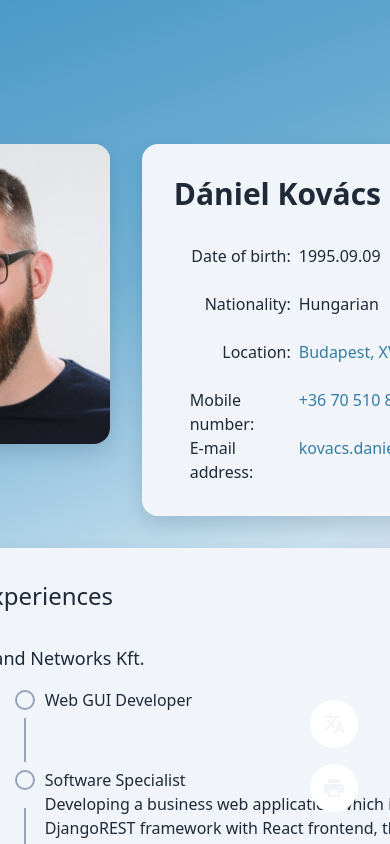
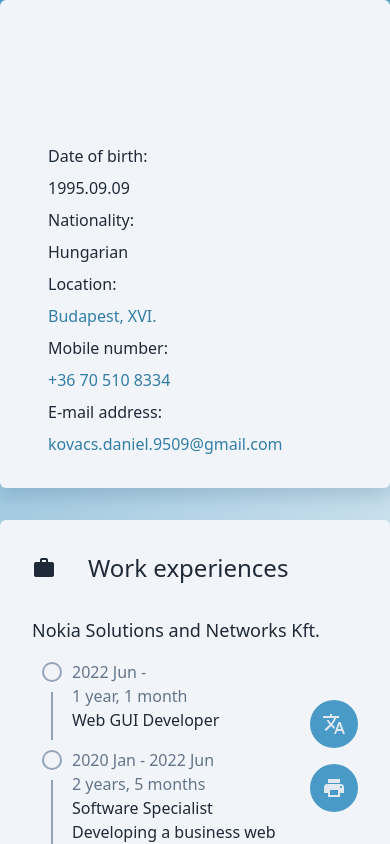
Before and after one commit to danikova/online-cv, a React (Vite) app: page / in a window 390 px wide. Shown: the top 844 px of the page. Built offline with nearby package versions, Linux system fonts and the light colour scheme.

Commit message:
mobile responseiveness added

```diff
--- a/index.html
+++ b/index.html
@@ -4,6 +4,8 @@
   <head>
     <base href="/online-cv/">
     <meta charset="utf-8" />
+    <meta name="viewport"
+      content="height=device-height, width=device-width, initial-scale=1.0, minimum-scale=1.0, maximum-scale=1.0, user-scalable=no, target-densitydpi=device-dpi">
     <link rel="icon" href="./icons/favicon.ico" />
     <meta name="viewport" content="width=device-width, initial-scale=1" />
     <meta name="theme-color" content="#cbe2ef" />
--- a/src/@components/CV.tsx
+++ b/src/@components/CV.tsx
@@ -10,10 +10,10 @@ function CV() {
   const { locale } = useLocale();
 
   return (
-    <div className='box-border p-24 flex items-center justify-center'>
+    <div className='box-border p-24 flex items-center justify-center max-md:p-0 max-md:pb-8'>
       <div
         key={locale}
-        className='p-12 max-w-[1000px]'
+        className='p-12 max-w-[1000px] max-md:p-0 max-md:w-full'
       >
         <Profile />
         <Sections />
--- a/src/@components/HoverContainer.tsx
+++ b/src/@components/HoverContainer.tsx
@@ -1,6 +1,10 @@
 
 export default function HoverContainer({ children, className }: { children?: React.ReactNode, className?: string }) {
-  return <div className={`cm-primary-shadow rounded-2xl after:rounded-2xl bg-slate-100 ${className}`}>
+  return <div className={`
+  cm-primary-shadow rounded-2xl after:rounded-2xl bg-slate-100
+  max-md:rounded-md max-md:hover:rounded-md
+  ${className}
+  `}>
     {children}
   </div>
 }
--- a/src/@components/Timeline.tsx
+++ b/src/@components/Timeline.tsx
@@ -12,25 +12,24 @@ type TimelineProps = {
 }
 
 export default function Timeline({ children }: TimelineProps) {
-  return <div className="grid" style={{
-    gridTemplateColumns: 'auto 2.5rem 1fr',
-  }}>
+  return <div className="grid grid-cols-[auto_2.5rem_1fr] max-md:grid-cols-[2.5rem_1fr]">
     {children}
   </div>
 }
 
 export function TimelineItem({ children, oppContent, last = false, className = '' }: TimelineItemProps) {
   return <>
-    <div className={`min-h-[80px] ${className}`}>{oppContent}</div>
+    <div className={`min-h-[80px] max-md:hidden ${className}`}>{oppContent}</div>
     <div className={`min-h-[80px] flex flex-col items-center justify-start ${className}`}>
       <div className="w-full flex flex-[0_0_1.5rem] items-center justify-center">
         <div className="rounded-full h-4 w-4 ring-2 ring-slate-400" />
       </div>
       {!last && <div className="flex flex-auto items-center" >
-        <div className="h-4/5 w-[2px] bg-slate-400" />
+        <div className="h-[calc(100%-1rem)] w-[2px] bg-slate-400" />
       </div>}
     </div>
     <div className={`min-h-[80px] ${className}`}>
+      <div className="md:hidden">{oppContent}</div>
       <div>{children}</div>
     </div>
   </>
--- a/src/@components/main/Actions.tsx
+++ b/src/@components/main/Actions.tsx
@@ -1,3 +1,4 @@
+import { createPortal } from 'react-dom';
 import PrintIcon from '@material-ui/icons/Print';
 import TranslateIcon from '@material-ui/icons/Translate';
 import { supportedLocales, useLocale } from '@lang';
@@ -7,9 +8,11 @@ const supportedLocaleKeys = Object.keys(supportedLocales);
 function FAB({ children, ...props }) {
   const { className, ...rest } = props;
   return <div className={`
-  flex flex-wrap content-center justify-center w-12 h-12 bg-white rounded-full text-black mix-blend-screen
+    flex flex-wrap content-center justify-center w-12 h-12 bg-white rounded-full text-black
     hover:cursor-pointer hover:bg-slate-200/50
-  ${className}`}
+    md:mix-blend-screen max-md:bg-primary-800 max-md:text-slate-200
+    ${className}
+  `}
     {...rest}>
     {children}
   </div>
@@ -18,10 +21,10 @@ function FAB({ children, ...props }) {
 export function Actions() {
   const { locale, selectLanguage } = useLocale();
 
-  return <>
+  return createPortal(
+    <>
       <FAB
         onClick={() => {
-        debugger;
           const nextLocaleIndex = (supportedLocaleKeys.findIndex((item) => item === locale) + 1) % supportedLocaleKeys.length;
           selectLanguage(supportedLocaleKeys[nextLocaleIndex]);
         }}
@@ -37,5 +40,7 @@ export function Actions() {
       >
         <PrintIcon />
       </FAB>
-  </>
+    </>,
+    document.body
+  )
 }
--- a/src/@components/main/Profile.tsx
+++ b/src/@components/main/Profile.tsx
@@ -2,6 +2,7 @@ import HoverContainer from '@components/HoverContainer';
 import { Transition } from '@headlessui/react'
 import { useIsInViewport } from '@utils/hooks';
 import { useRef } from 'react';
+import { createPortal } from 'react-dom';
 import { FormattedMessage } from 'react-intl';
 
 export function Profile() {
@@ -11,44 +12,41 @@ export function Profile() {
   return (
     <>
       <header className='flex gap-8 pb-8'>
-        <HoverContainer className='h-[300px] w-[300px] basis-[300px]'>
+        <HoverContainer className='h-[300px] w-[300px] basis-[300px] max-md:hidden'>
           <img ref={imgRef} className='h-[300px] w-[300px] rounded-2xl' src="./profile.picture.jpg" />
         </HoverContainer>
         <HoverContainer className='flex-auto p-8'>
           <div className='flex-auto'>
             <div className='min-h-full flex flex-col'>
-              <p className='text-3xl font-bold pb-8'>
+              <p className='text-3xl font-bold pb-8 max-md:opacity-0 max-md:h-28'>
                 <FormattedMessage id="profile.name" />
               </p>
-              <div className='grid grid-rows-5 ml-4' style={{
-                gridTemplateColumns: 'auto 1fr',
-                columnGap: '0.5rem'
-              }}>
-                <p className='justify-self-end font-medium'>
+              <div className='grid grid-cols-[auto_1fr] grid-rows-5 ml-4 gap-y-2 max-md:grid-cols-1'>
+                <p className='md:justify-self-end font-medium'>
                   <FormattedMessage id="profile.dateOfBirth.key" />:
                 </p>
                 <p>
                   <FormattedMessage id="profile.dateOfBirth.value" />
                 </p>
-                <p className='justify-self-end font-medium'>
+                <p className='md:justify-self-end font-medium'>
                   <FormattedMessage id="profile.nationality.key" />:
                 </p>
                 <p>
                   <FormattedMessage id="profile.nationality.value" />
                 </p>
-                <p className='justify-self-end font-medium'>
+                <p className='md:justify-self-end font-medium'>
                   <FormattedMessage id="profile.location.key" />:
                 </p>
                 <a href="https://www.google.com/maps/place/Budapest,+XVI.+ker%C3%BClet/@47.5191306,19.1690793,13z/" className='text-primary-900 hover:underline'>
                   <FormattedMessage id="profile.location.value" />
                 </a>
-                <p className='justify-self-end font-medium'>
+                <p className='md:justify-self-end font-medium'>
                   <FormattedMessage id="profile.mobileNumber.key" />:
                 </p>
                 <a href="tel:+36705108334" className='text-primary-900 hover:underline'>
                   <FormattedMessage id="profile.mobileNumber.value" />
                 </a>
-                <p className='justify-self-end font-medium'>
+                <p className='md:justify-self-end font-medium'>
                   <FormattedMessage id="profile.emailAddress.key" />:
                 </p>
                 <a href="mailto:kovacs.daniel.9509@gmail.com" className='text-primary-900 hover:underline'>
@@ -59,6 +57,7 @@ export function Profile() {
           </div>
         </HoverContainer>
       </header>
+      {!isImgVisible && createPortal(
         <Transition
           show={!isImgVisible}
           enter="duration-75"
@@ -69,7 +68,7 @@ export function Profile() {
           leaveTo="opacity-0 -translate-y-20"
           className='fixed top-0 left-0 transform transition z-50'
         >
-        <header className='w-screen h-[4.25rem] bg-slate-200/30 z-10 px-16 pt-4 backdrop-blur-sm'>
+          <header className='w-screen h-[4.25rem] bg-slate-200/30 z-10 px-16 pt-4 backdrop-blur-sm max-md:px-4'>
             <div className='min-w-full flex'>
               <HoverContainer className='h-24 w-24'>
                 <img className='h-24 w-24 rounded-2xl' src="./profile.picture.jpg" />
@@ -79,7 +78,9 @@ export function Profile() {
               </span>
             </div>
           </header>
-      </Transition>
+        </Transition>,
+        document.body
+      )}
       <Transition
         show={!isImgVisible}
         enter="duration-75"
@@ -88,7 +89,7 @@ export function Profile() {
         leave="duration-150"
         leaveFrom="h-[4.25rem]"
         leaveTo="h-0"
-        className='transition-all'
+        className='transition-all max-md:hidden'
       >
       </Transition>
     </>
--- a/src/@components/main/Signature.tsx
+++ b/src/@components/main/Signature.tsx
@@ -1,11 +1,11 @@
 export function Signature() {
   return (
-    <footer className="flex justify-between">
+    <footer className="flex justify-between max-md:flex-col max-md:mx-4 max-md:box-border">
       <div className="flex items-center opacity-60 hover:opacity-80">
         <p className="pr-[0.3rem]">overengineered by</p>
         <a href="https://github.com/danikova" className='text-primary-900 hover:underline'>danikova</a>
       </div>
-      <img src="./signature.png" alt="signature" className="h-14" />
+      <img src="./signature.png" alt="signature" className="max-h-14 max-w-[350px] h-[auto] w-[auto] max-md:max-h-10 max-md:max-w-[calc(200px)]" />
     </footer>
   );
 }
--- a/src/@components/main/sections/BaseSection.tsx
+++ b/src/@components/main/sections/BaseSection.tsx
@@ -3,12 +3,12 @@ export default function BaseSection(
 ) {
   return (
     <div {...props}>
-      <caption className='flex items-center mb-8'>
+      <div className='flex items-center mb-8'>
         <Icon className="mr-8" />
         <h3 className='text-2xl'>
           {title}
         </h3>
-      </caption>
+      </div>
       <data>
         {children}
       </data>
--- a/src/@components/main/sections/SkillsSection.tsx
+++ b/src/@components/main/sections/SkillsSection.tsx
@@ -141,8 +141,9 @@ export function SkillsSection() {
             <FormattedMessage id={item.description} />
           </div>
           <div className='flex flex-wrap gap-2 mb-8'>
-            {item.skillChips.sort(globalCollator.compare).map((chipName, j) => {
+            {item.skillChips.sort(globalCollator.compare).map((chipName) => {
               return <Chip
+                key={chipName}
                 label={chipName}
                 href={item.urlTemplate && item.urlTemplate(chipName)}
               />
```
Lines whose indentation alone changed are shown as unchanged.
